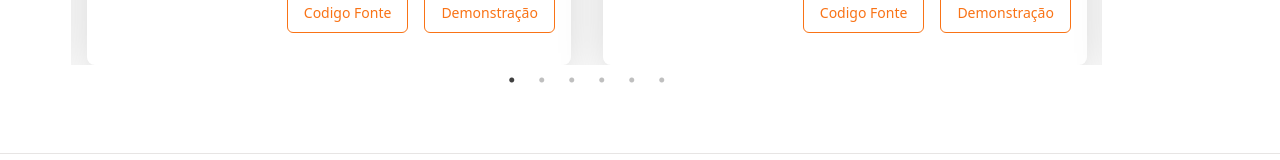
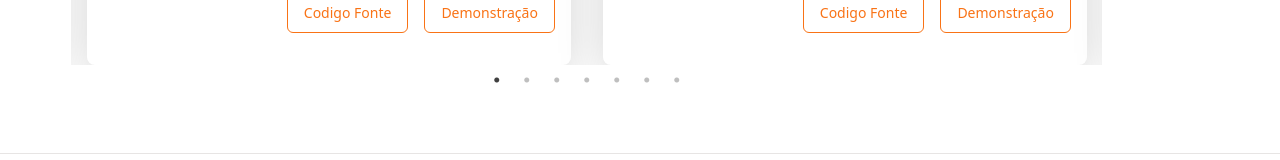
Before and after one commit to GadiegoN/frontend-forge, a React (Vite) app: page / in a window 1280 px wide. Shown: the part 1580-1740 px from the top of the page. Built offline with nearby package versions, Linux system fonts and the light colour scheme; no server answers; the database is empty.

Commit message:
feat: add new project

```diff
--- a/src/pages/app/home.tsx
+++ b/src/pages/app/home.tsx
@@ -125,6 +125,14 @@ const PROJECTS: ProjectProps[] = [
         image: "/devfront.png",
         url: "https://github.com/GadiegoN/devfront",
         previewUrl: "https://devfront-woad.vercel.app/",
+    },
+    {
+        id: "0007",
+        title: "Fina Control",
+        description: "Gerencie suas finanças de forma simples e eficiente. Aqui você pode adicionar e monitorar suas transações e acompanhar seu saldo. Explore o dashboard para ter uma visão detalhada de suas entradas e saídas.",
+        image: "/fina-control.png",
+        url: "https://github.com/GadiegoN/fina-control",
+        previewUrl: "https://fina-control.vercel.app/",
     },
 ]
 
```
Also changed, not shown: public/fina-control.png (added).
